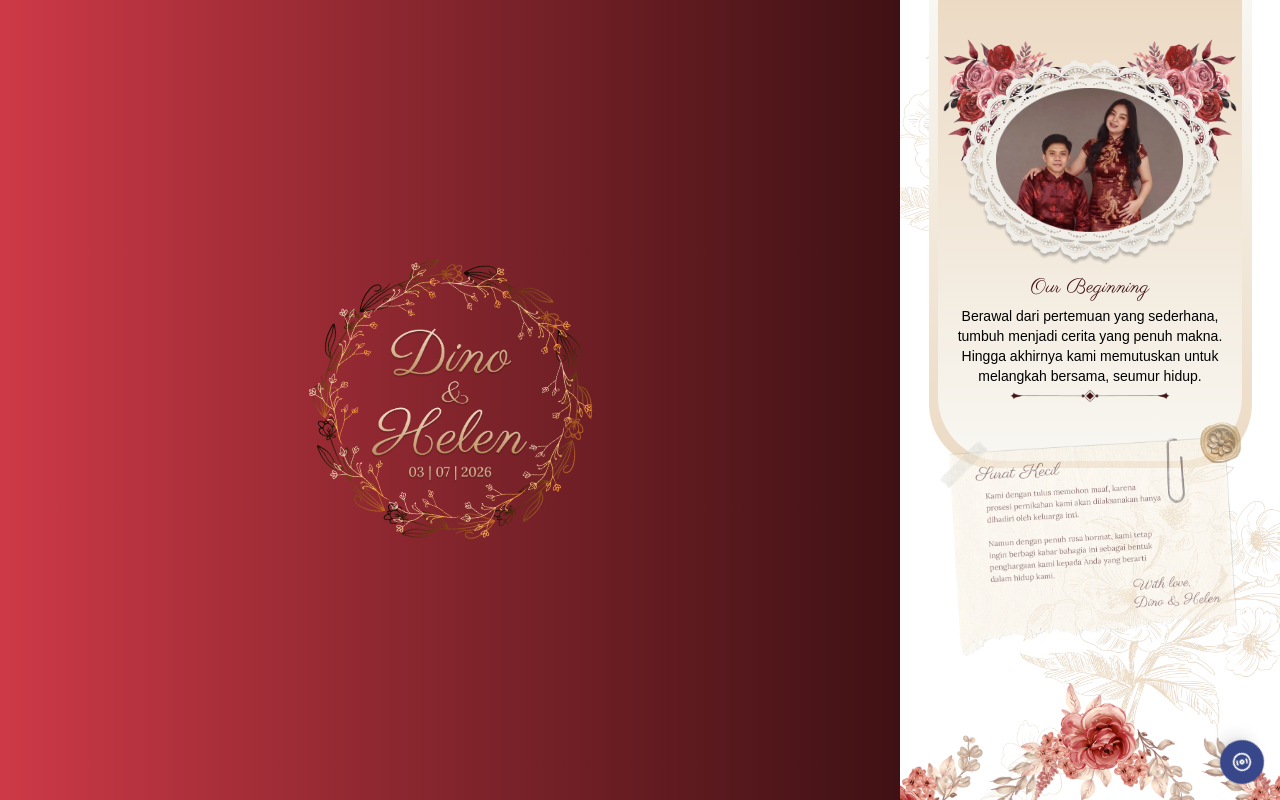
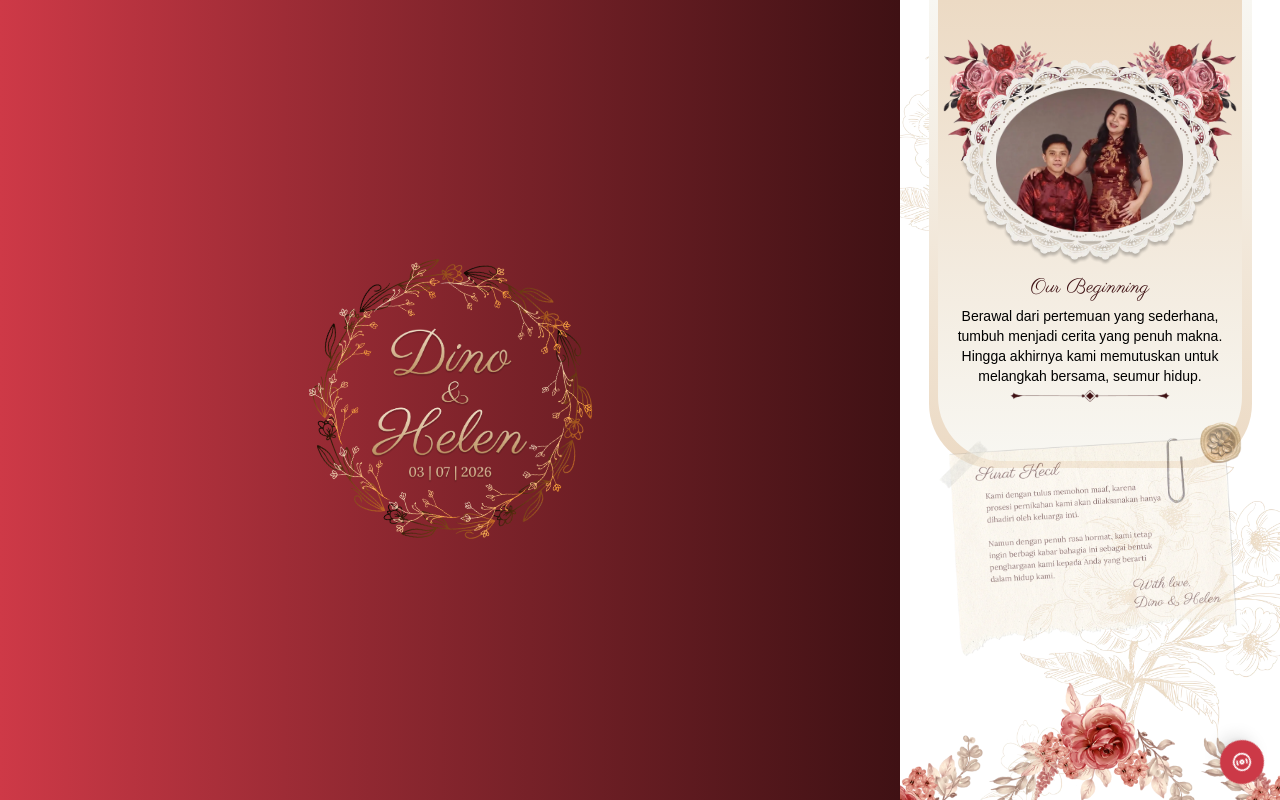
Before and after one commit to irawandwiarno/undangan-digital, a React (Vite) app: page /dino-helen in a window 1280 px wide. Both pictures are taken after a click on the button "OPEN INVITATION". Built offline with nearby package versions, Linux system fonts and the light colour scheme; no server answers; the database is empty; a web font is replaced by a local one.

Commit message:
fix: change logo bca => blu

```diff
--- a/src/pages/dino/dino.jsx
+++ b/src/pages/dino/dino.jsx
@@ -32,7 +32,7 @@ import ImageButton from "@/components/chinese/button-img"
 import bgButton from "@assets/images/chinese/cover/bg-button.webp"
 import logoKuloaturi from "@assets/images/global/kuloaturi-logo.webp"
 
-import bca from "@assets/images/bank/bca.webp"
+import bluBca from "@assets/images/bank/blue-bca.webp"
 import mandiri from "@assets/images/bank/mandiri.webp"
 import toast from "react-hot-toast"
 import { createGuest, fetchClientBySlug, fetchGuests } from "@/utils/supabase"
@@ -649,7 +649,10 @@ export default function Dino() {
                             <div className="absolite w-[95%] h-[95%] flex flex-col items-center bg-linear-to-b from-[#F8F7F2] to-[#ECDAC4] rounded-4xl">
                                 <div className="flex justify-center items-end h-full pb-1 px-3 gap-2">
                                     <div className="flex-1 bg-[#F8F7F2] rounded-2xl px-1 py-3 text-center flex flex-col items-center shadow-1xl">
-                                        <img src={bca} alt="logo bca" className="w-[80%]" />
+                                        <div className="w-20 h-11 overflow-hidden flex justify-center items-center rounded-lg">
+                                            <img src={bluBca} alt="logo bca" className="w-full object-cover object-center" />
+                                        </div>
+
                                         <p className="font-parastoo text-lg font-bold text-[#3F1114] m-0">005726959223</p>
                                         <p className="font-parastoo text-[#3F1114] text-xs -mt-2">HELEN OCTAVIANI</p>
                                         <button
@@ -723,7 +726,7 @@ export default function Dino() {
                                 {messages.length === 0 && (
                                     <p className='text-sm text-gray-500 text-center'>Belum ada ucapan. Jadilah yang pertama!</p>
                                 )}
-                                {cleanedMessages.map((m) => (
+                                {messages.map((m) => (
                                     <div key={m.id} className='w-[80%] mx-auto bg-white border border-[#3F1114] rounded-lg p-3'>
                                         <div className='flex items-center gap-2'>
                                             <p className='font-bold text-sm text-primary'>{m.name}</p>
@@ -796,7 +799,7 @@ export default function Dino() {
                                 <motion.img
                                     whileTap={{ scale: 0.95 }}
                                     animate={{ rotate: 360 }}
-                                    transition={{ repeat: Infinity , duration: 25, ease: 'linear' }}
+                                    transition={{ repeat: Infinity, duration: 25, ease: 'linear' }}
                                     src={frameCircle} alt="closing illustration" className="w-70 object-contain" />
                                 <img src={nameClosing} alt="" className="absolute w-40" />
                             </div>
@@ -839,7 +842,7 @@ export default function Dino() {
                     whileTap={{ scale: 0.95 }}
                     animate={isPlaying ? { rotate: 360 } : { rotate: 0 }}
                     transition={{ repeat: isPlaying ? Infinity : 0, duration: 2, ease: 'linear' }}
-                    className={`fixed right-4 bottom-4 z-50 rounded-full p-3 shadow-lg text-white ${isPlaying ? 'bg-primary' : 'bg-primary/60'}`}>
+                    className={`fixed right-4 bottom-4 z-50 rounded-full p-3 shadow-lg text-white ${isPlaying ? 'bg-[#CC3947]' : 'bg-[#CC3947]/60'}`}>
                     <Disc3 size={20} />
                 </motion.button>
             )}
```
Also changed, not shown: src/assets/images/bank/blue-bca.webp (added).
